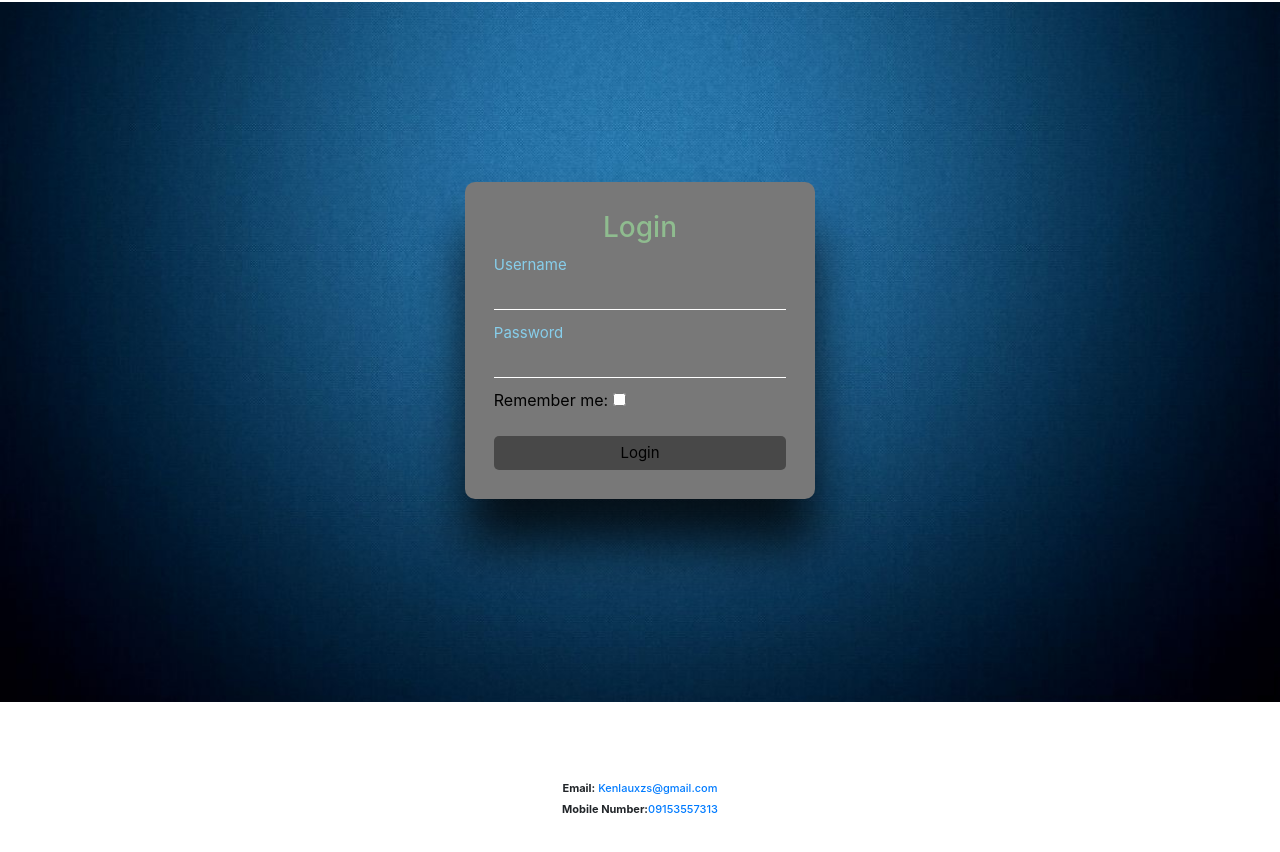
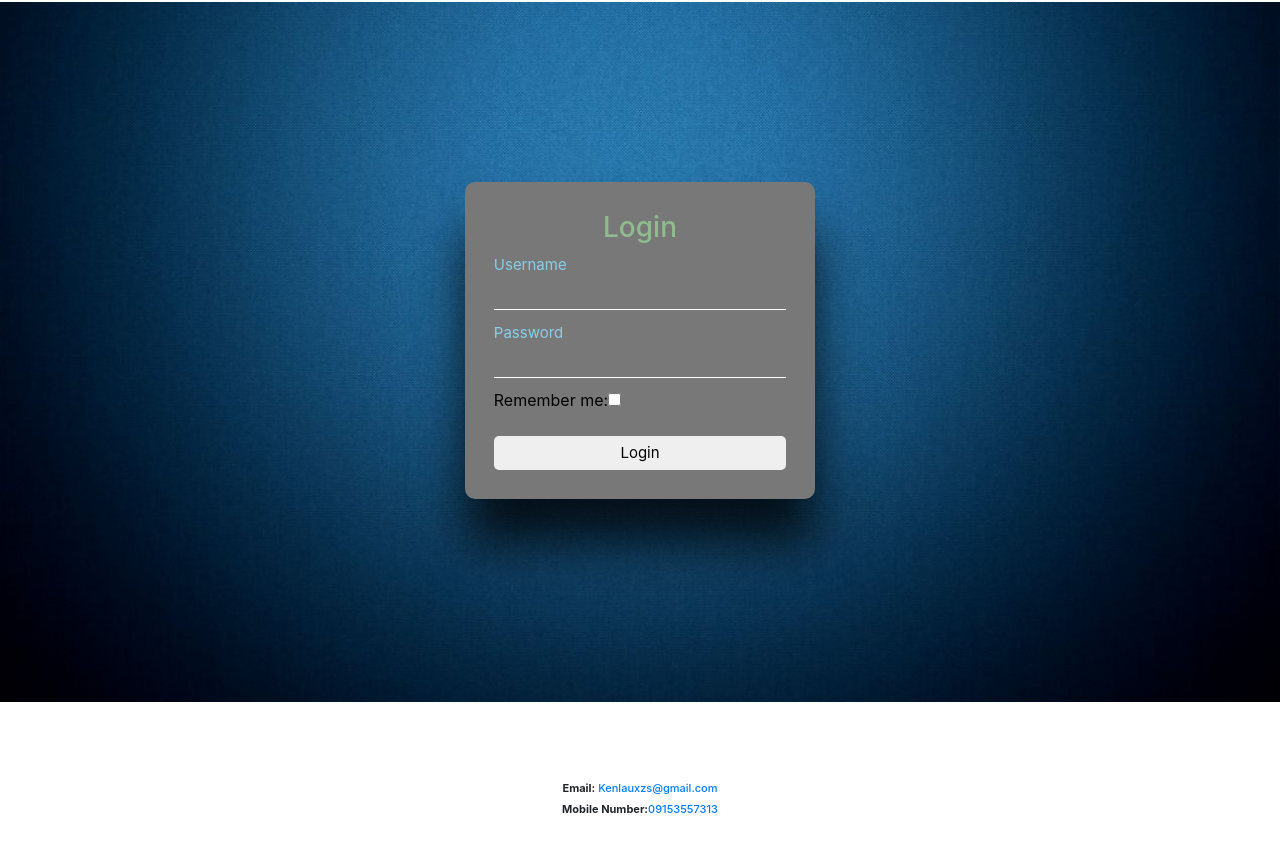
Before and after one commit to KenLauxzs/this, a plain HTML site: page index.html in a window 1280 px wide. Shown: the part 1398-2250 px from the top of the page. Drawn offline with nearby package versions, Linux system fonts and the light colour scheme.

Commit message:
Update index.html

```diff
--- a/index.html
+++ b/index.html
@@ -41,8 +41,8 @@
  <input type="text" name="name" maxlength="20" autocomplete required>
 <label>Password</label>
 <input type="password" name="password" maxlength="6" required>
-<span>Remember me: </span><input type="checkbox"><br><br>
-<input style="border: none; background-color: rgb(0,0,0,0.4); " type="submit" value="Login">
+<span>Remember me:</span><input type="checkbox"><br><br>
+<input type="submit" value="Login">
   </form>
 </div>
 </center>
```
